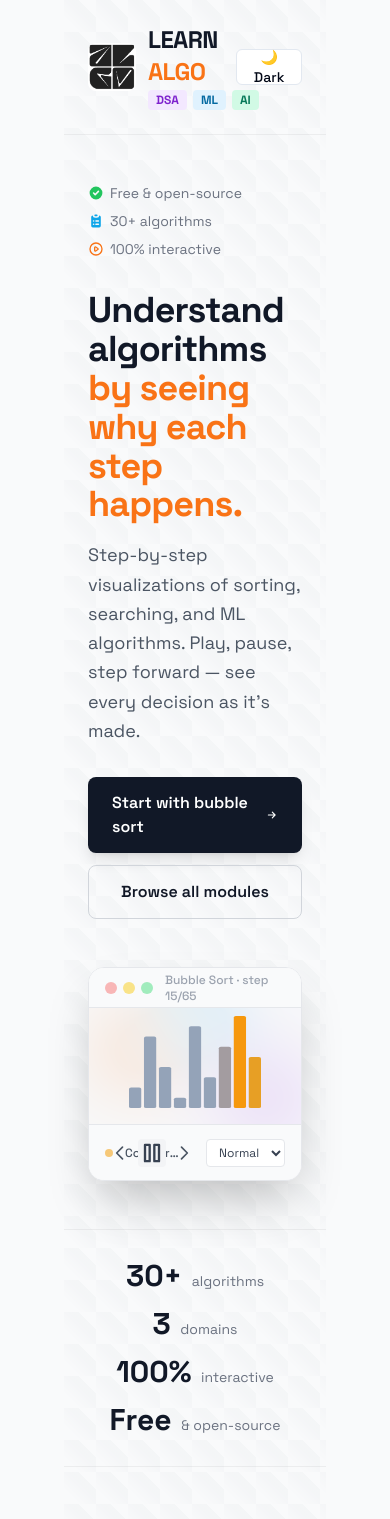
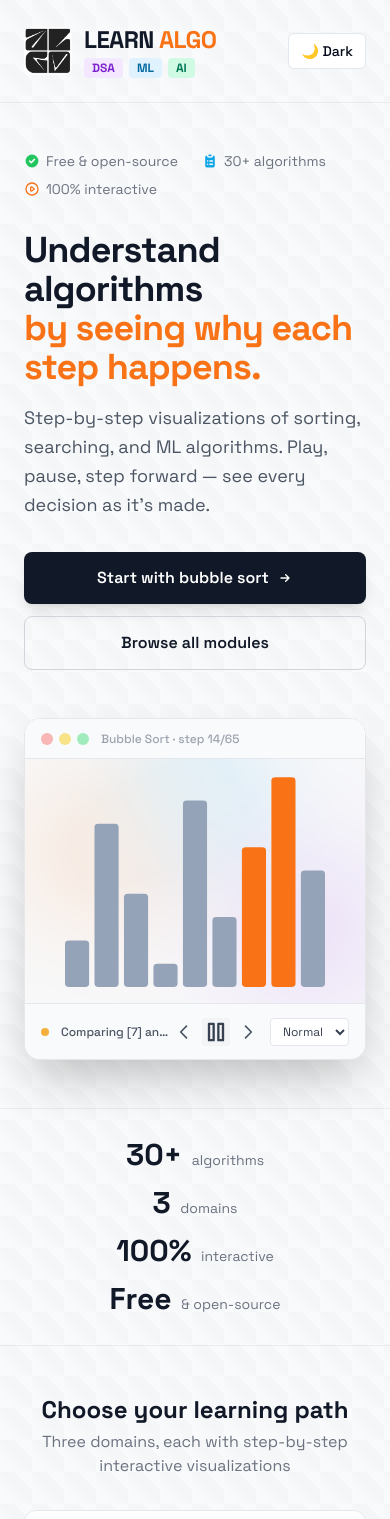
Before and after one commit to satya00089/learn-algo, a Next.js app: page / in a window 390 px wide. Shown: the top 1519 px of the page. Built offline with nearby package versions, Linux system fonts and the light colour scheme.

Commit message:
feat: adjust layout for improved responsiveness and visual consistency on larger screens

```diff
--- a/src/app/page.tsx
+++ b/src/app/page.tsx
@@ -130,7 +130,7 @@ export default function Home() {
         <div className="hidden lg:block fixed right-0 top-0 bottom-0 w-16 border-l border-(--pattern-fg) bg-[image:repeating-linear-gradient(315deg,_var(--pattern-fg)_0,_var(--pattern-fg)_1px,_transparent_0,_transparent_50%)] bg-[size:10px_10px] bg-fixed [--pattern-fg:theme(colors.gray.950/0.05)] dark:[--pattern-fg:theme(colors.white/0.1)]" />
 
         {/* Content Container */}
-        <div className="relative mx-16">
+        <div className="relative lg:mx-16">
           {/* Background Pattern */}
           <div
             className="absolute inset-0 opacity-20 dark:opacity-10 pointer-events-none"
@@ -287,7 +287,7 @@ export default function Home() {
 
           {/* Stats strip */}
           <section className="relative z-10 py-7 px-6 lg:px-8">
-            <div className="flex flex-wrap items-center justify-center gap-x-12 gap-y-3 text-sm text-gray-500 dark:text-gray-400">
+            <div className="flex flex-col lg:flex-row flex-wrap items-center justify-center gap-x-12 gap-y-3 text-sm text-gray-500 dark:text-gray-400">
               <div>
                 <span className="text-3xl font-black text-gray-900 dark:text-white mr-1.5">
                   <CountUpStat target={30} suffix="+" />
```
